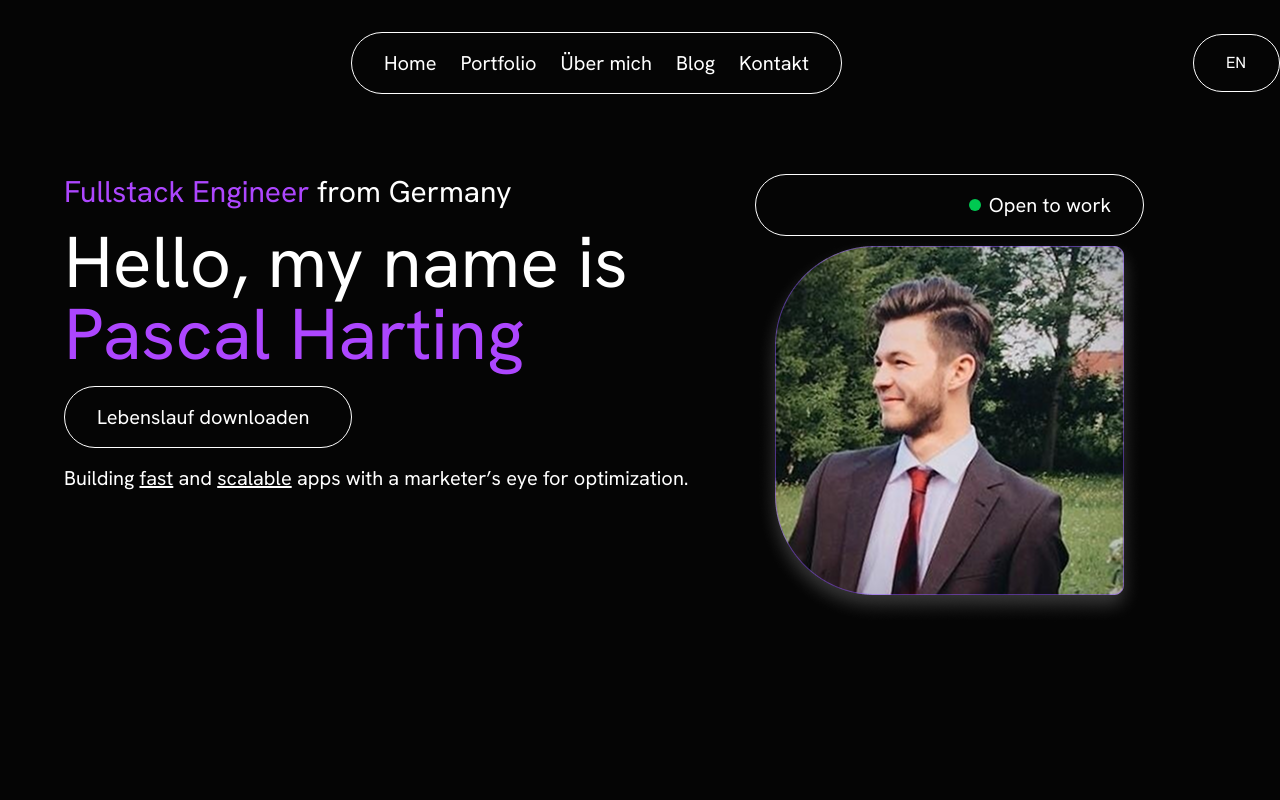
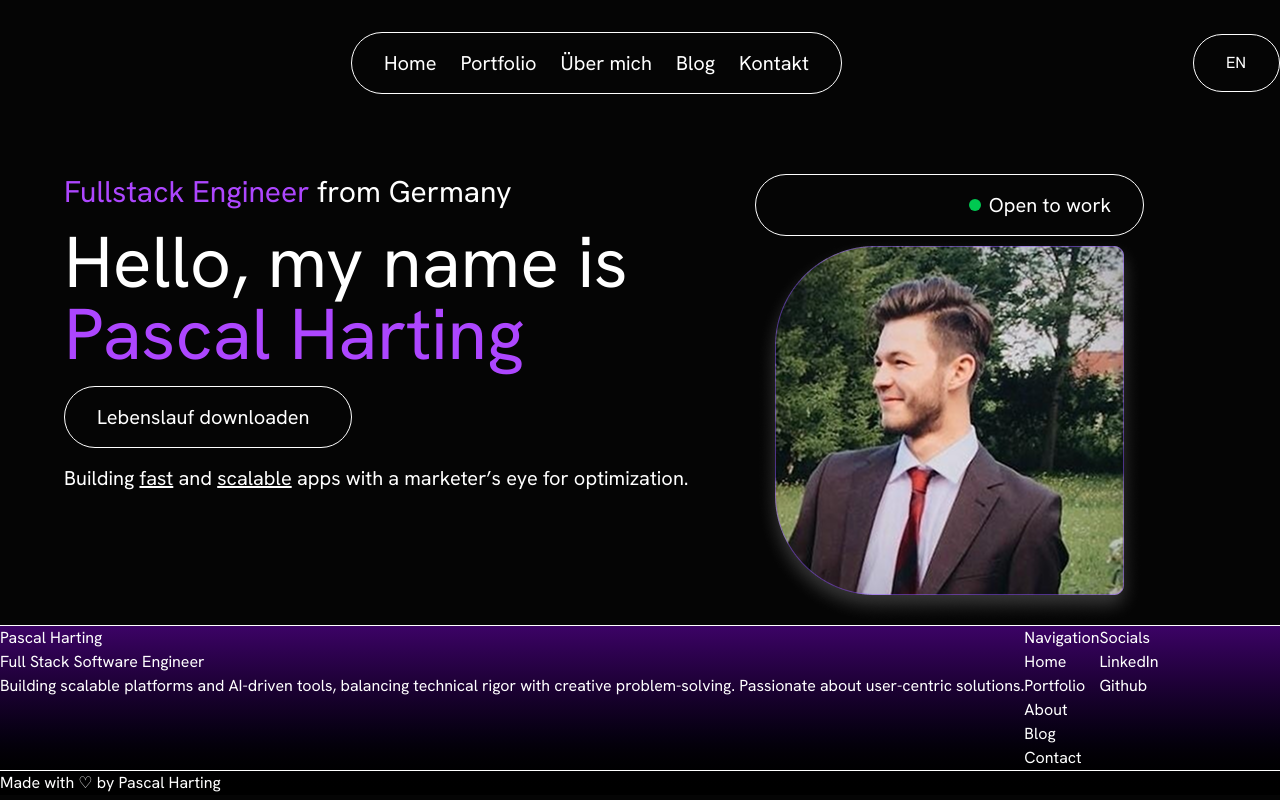
Before and after one commit to p-harting/portfolio, a Next.js app: page /blog in a window 1280 px wide. Built offline with nearby package versions, Linux system fonts and the light colour scheme.

Commit message:
Add basic Footer component for root route

```diff
--- a/app/[lang]/(root)/layout.tsx
+++ b/app/[lang]/(root)/layout.tsx
@@ -1,4 +1,5 @@
-import "@/app/globals.css"
+import "@/app/globals.css";
+import Footer from "@/components/Footer";
 import Navbar from "@/components/Navbar";
 import { hanken } from "@/components/fonts";
 import { i18n, type Locale, Dictionary } from "@/i18n-config";
@@ -23,6 +24,9 @@ export default async function RootLayout (props: {
           <Navbar dictionary={dictionary.navbar}/>
         </header>
         {children}
+        <footer>
+          <Footer dictionary={dictionary.footer}/>
+        </footer>
       </body>
     </html>
   );
--- /dev/null
+++ b/components/Footer.tsx
@@ -0,0 +1,68 @@
+import { Dictionary, Locale } from "@/i18n-config";
+import Link from "next/link";
+
+export default function Footer({ dictionary, currentLang }: {
+  dictionary: Dictionary["footer"],
+  currentLang: Locale
+}) {
+    return (
+      <div className="flex flex-col bg-linear-to-t from-black to-[#3C0366] border-t-1 border-white">
+        <div className="flex">
+          <div className="text-white">
+            <p>Pascal Harting</p>
+            <p>Full Stack Software Engineer</p>
+            <p>Building scalable platforms and AI-driven tools, balancing technical rigor with creative problem-solving. Passionate about user-centric solutions.</p>
+          </div>
+          <div className="text-white">
+            <p>Navigation</p>
+            <ul>
+              <li>
+                <Link href="/">
+                  Home
+                </Link>
+              </li>
+              <li>
+                <Link href="/portfolio">
+                  Portfolio
+                </Link>
+              </li>
+              <li>
+                <Link href="/ueber-mich">
+                  About
+                </Link>
+              </li>
+              <li>
+                <Link href="/blog">
+                  Blog
+                </Link>
+              </li>
+              <li>
+                <Link href="/kontakt">
+                  Contact
+                </Link>
+              </li>
+            </ul>
+          </div>
+          <div className="text-white">
+            <p>Socials</p>
+            <ul>
+              <li>
+                <Link href="https://www.linkedin.com/in/pascal-harting">
+                  LinkedIn
+                </Link>
+              </li>
+              <li>
+                <Link href="https://github.com/p-harting">
+                  Github
+                </Link>
+              </li>
+            </ul>
+          </div>
+        </div>
+        <div className="text-white">
+            <hr />
+            <p>Made with ♡ by Pascal Harting</p>
+        </div>
+      </div>
+    )
+}
```
